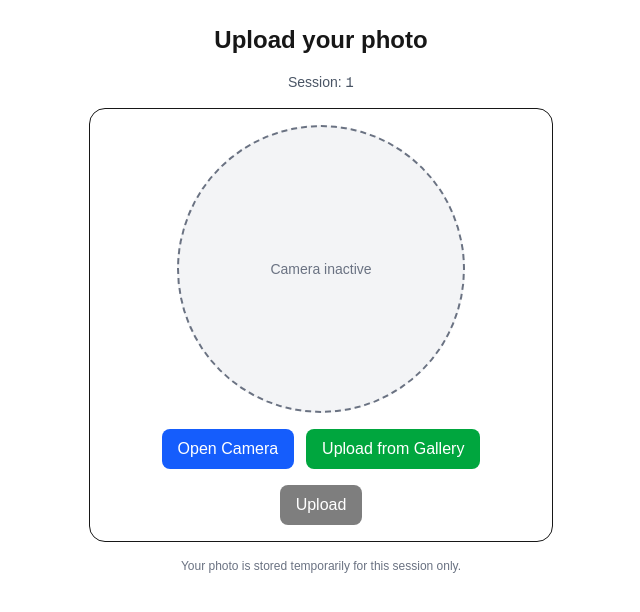
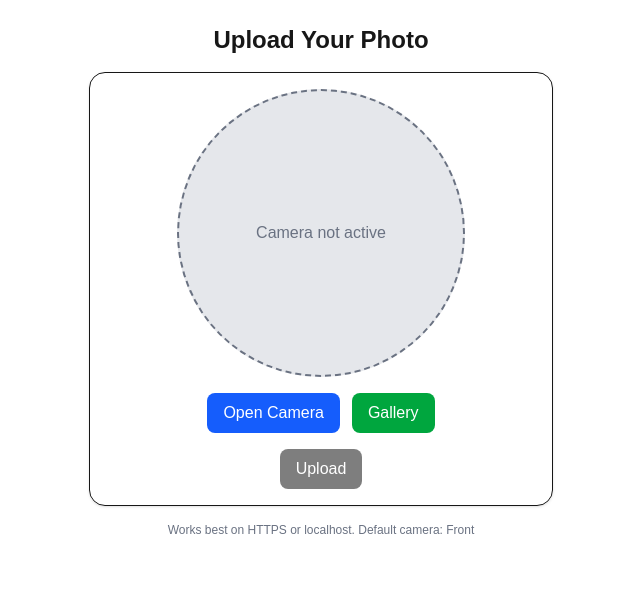
Before and after one commit to codingmaster094/latest-skin-scan-app, a Next.js app: page /upload/1 in a window 1280 px wide. Shown: the top 612 px of the page, without its empty margins (319-959 px from the left). Built offline with nearby package versions, Linux system fonts and the light colour scheme.

Commit message:
add photo shape

```diff
--- a/app/upload/[sessionId]/page.jsx
+++ b/app/upload/[sessionId]/page.jsx
@@ -10,76 +10,72 @@ export default function MobileUploadPage({ params }) {
 
   // camera state
   const [streaming, setStreaming] = useState(false);
-  const [facingMode, setFacingMode] = useState("user"); // "user" = front camera
+  const [facingMode, setFacingMode] = useState("user"); // front camera by default
   const videoRef = useRef(null);
   const canvasRef = useRef(null);
   const cameraStreamRef = useRef(null);
-
   const galleryInputRef = useRef(null);
 
   // Create preview URL when file changes
   useEffect(() => {
-    if (!file) {
-      setPreview(null);
-      return;
-    }
+    if (!file) return setPreview(null);
     const objectUrl = URL.createObjectURL(file);
     setPreview(objectUrl);
-
-    return () => {
-      URL.revokeObjectURL(objectUrl);
-    };
+    return () => URL.revokeObjectURL(objectUrl);
   }, [file]);
 
-  // Start camera (prefer front camera by default)
+  // Start camera with proper facing mode
   async function startCamera() {
-    if (streaming) return;
     try {
+      stopCamera(); // clear any existing
       const constraints = {
+        audio: false,
         video: {
-          facingMode: { ideal: facingMode }, // "user" or "environment"
           width: { ideal: 1280 },
           height: { ideal: 720 },
+          facingMode: facingMode === "user" ? "user" : { exact: "environment" },
         },
-        audio: false,
       };
       const stream = await navigator.mediaDevices.getUserMedia(constraints);
       cameraStreamRef.current = stream;
+
       if (videoRef.current) {
         videoRef.current.srcObject = stream;
         await videoRef.current.play();
       }
+
       setStreaming(true);
+      setMsg("");
     } catch (err) {
-      console.error("Camera start error", err);
-      setMsg("Could not start camera — permission denied or no camera available.");
+      console.error("Camera start error:", err);
+      setMsg(
+        "⚠️ Could not start camera. Make sure you’ve granted permission and are using HTTPS or localhost."
+      );
     }
   }
 
-  // Stop camera
   function stopCamera() {
-    if (!cameraStreamRef.current) return;
+    if (cameraStreamRef.current) {
       cameraStreamRef.current.getTracks().forEach((t) => t.stop());
       cameraStreamRef.current = null;
+    }
     setStreaming(false);
   }
 
-  // Flip front ↔ back camera
   async function flipCamera() {
     stopCamera();
     setFacingMode((prev) => (prev === "user" ? "environment" : "user"));
   }
 
-  // Auto-restart when facingMode changes
   useEffect(() => {
     if (streaming) startCamera();
+    // eslint-disable-next-line react-hooks/exhaustive-deps
   }, [facingMode]);
 
-  // Capture photo with circular crop
   async function capturePhoto() {
     const video = videoRef.current;
     if (!video || video.readyState < 2) {
-      setMsg("Camera not ready.");
+      setMsg("Camera not ready yet.");
       return;
     }
 
@@ -95,40 +91,38 @@ export default function MobileUploadPage({ params }) {
     canvas.height = outputSize;
     const ctx = canvas.getContext("2d");
 
-    ctx.clearRect(0, 0, outputSize, outputSize);
     ctx.drawImage(video, sx, sy, size, size, 0, 0, outputSize, outputSize);
 
-    // circular mask
+    // Circular mask
     ctx.globalCompositeOperation = "destination-in";
     ctx.beginPath();
     ctx.arc(outputSize / 2, outputSize / 2, outputSize / 2, 0, Math.PI * 2);
     ctx.closePath();
     ctx.fill();
 
-    const blob = await new Promise((res) => canvas.toBlob(res, "image/jpeg", 0.92));
-    if (!blob) {
-      setMsg("Failed to capture image.");
-      return;
-    }
-    const capturedFile = new File([blob], `capture-${Date.now()}.jpg`, { type: "image/jpeg" });
+    const blob = await new Promise((res) =>
+      canvas.toBlob(res, "image/jpeg", 0.9)
+    );
+
+    if (!blob) return setMsg("Capture failed.");
+
+    const capturedFile = new File([blob], `photo-${Date.now()}.jpg`, {
+      type: "image/jpeg",
+    });
 
     setFile(capturedFile);
     stopCamera();
-    setMsg("Photo captured — ready to upload.");
+    setMsg("✅ Photo captured!");
   }
 
-  // handle gallery file
   function handleGalleryFile(e) {
-    const selected = e.target.files?.[0] || null;
+    const selected = e.target.files?.[0];
     if (selected) setFile(selected);
   }
 
   async function handleSubmit(e) {
     e.preventDefault();
-    if (!file) {
-      setMsg("Please choose a photo first.");
-      return;
-    }
+    if (!file) return setMsg("Please choose or capture a photo first.");
     setBusy(true);
     setMsg("");
 
@@ -140,72 +134,62 @@ export default function MobileUploadPage({ params }) {
         method: "POST",
         body: fd,
       });
+      if (!res.ok) throw new Error("Upload failed");
 
-      if (!res.ok) {
-        const err = await res.json().catch(() => ({}));
-        throw new Error(err?.error || `Upload failed (${res.status})`);
-      }
-
-      setMsg("Uploaded! You can go back to your desktop now.");
+      setMsg("✅ Uploaded successfully!");
     } catch (err) {
-      setMsg(err.message || "Something went wrong.");
+      setMsg(err.message);
     } finally {
       setBusy(false);
     }
   }
 
-  // cleanup on unmount
-  useEffect(() => {
-    return () => stopCamera();
-  }, []);
+  useEffect(() => () => stopCamera(), []);
 
   return (
     <main className="p-6 max-w-lg mx-auto text-center">
-      <h1 className="text-2xl font-semibold mb-4">Upload your photo</h1>
-      <p className="text-sm text-gray-600 mb-4">
-        Session: <span className="font-mono">{sessionId}</span>
-      </p>
+      <h1 className="text-2xl font-semibold mb-4">Upload Your Photo</h1>
 
-      <form onSubmit={handleSubmit} className="space-y-4 border rounded-2xl p-4">
-        {/* Hidden gallery input */}
+      <form
+        onSubmit={handleSubmit}
+        className="space-y-4 border rounded-2xl p-4 shadow"
+      >
+        {/* Hidden input */}
         <input
+          ref={galleryInputRef}
           type="file"
           accept="image/*"
-          ref={galleryInputRef}
           onChange={handleGalleryFile}
           className="hidden"
         />
 
         {/* Camera preview */}
-        <div className="relative w-full flex justify-center">
+        <div className="relative flex justify-center">
           {!streaming && !preview && (
-            <div className="w-72 h-72 bg-gray-100 rounded-full flex items-center justify-center border-2 border-dashed text-sm text-gray-500">
-              Camera inactive
+            <div className="w-72 h-72 bg-gray-200 rounded-full flex items-center justify-center border-2 border-dashed text-gray-500">
+              Camera not active
             </div>
           )}
 
+          {streaming && (
             <div className="relative">
-            {streaming && (
-              <>
               <video
                 ref={videoRef}
-                  className="w-72 h-72 rounded-full object-cover"
+                autoPlay
                 playsInline
                 muted
-                  autoPlay
+                className="w-72 h-72 rounded-full object-cover"
               />
               <div className="absolute inset-0 w-72 h-72 rounded-full border-4 border-white shadow-[0_0_0_9999px_rgba(0,0,0,0.6)] pointer-events-none"></div>
-              </>
+            </div>
           )}
         </div>
-        </div>
 
-        {/* Hidden canvas */}
         <canvas ref={canvasRef} className="hidden" />
 
-        {/* Buttons */}
-        <div className="flex gap-3 justify-center flex-wrap">
-          {!streaming ? (
+        {/* Controls */}
+        <div className="flex flex-wrap gap-3 justify-center">
+          {!streaming && (
             <button
               type="button"
               onClick={startCamera}
@@ -213,7 +197,10 @@ export default function MobileUploadPage({ params }) {
             >
               Open Camera
             </button>
-          ) : (
+          )}
+
+          {streaming && (
+            <>
               <button
                 type="button"
                 onClick={capturePhoto}
@@ -221,16 +208,21 @@ export default function MobileUploadPage({ params }) {
               >
                 Capture
               </button>
-          )}
-
-          {streaming && (
               <button
                 type="button"
                 onClick={flipCamera}
                 className="px-4 py-2 rounded-lg bg-purple-600 text-white"
               >
-              Flip Camera
+                Flip
               </button>
+              <button
+                type="button"
+                onClick={stopCamera}
+                className="px-4 py-2 rounded-lg bg-red-600 text-white"
+              >
+                Close
+              </button>
+            </>
           )}
 
           <button
@@ -238,23 +230,13 @@ export default function MobileUploadPage({ params }) {
             onClick={() => galleryInputRef.current?.click()}
             className="px-4 py-2 rounded-lg bg-green-600 text-white"
           >
-            Upload from Gallery
+            Gallery
           </button>
-
-          {streaming && (
-            <button
-              type="button"
-              onClick={stopCamera}
-              className="px-4 py-2 rounded-lg bg-red-600 text-white"
-            >
-              Close Camera
-            </button>
-          )}
         </div>
 
-        {/* Round preview */}
+        {/* Preview */}
         {preview && (
-          <div className="flex justify-center mb-2 mt-3">
+          <div className="flex justify-center mt-3">
             <img
               src={preview}
               alt="preview"
@@ -263,20 +245,18 @@ export default function MobileUploadPage({ params }) {
           </div>
         )}
 
-        <div className="flex justify-center">
         <button
           disabled={busy || !file}
           className="px-4 py-2 rounded-lg bg-black text-white disabled:opacity-50"
         >
           {busy ? "Uploading..." : "Upload"}
         </button>
-        </div>
 
         {msg && <div className="text-sm mt-1 text-center">{msg}</div>}
       </form>
 
       <p className="text-xs text-gray-500 mt-4">
-        Your photo is stored temporarily for this session only.
+        Works best on HTTPS or localhost. Default camera: Front
       </p>
     </main>
   );
```
Lines whose indentation alone changed are shown as unchanged.
